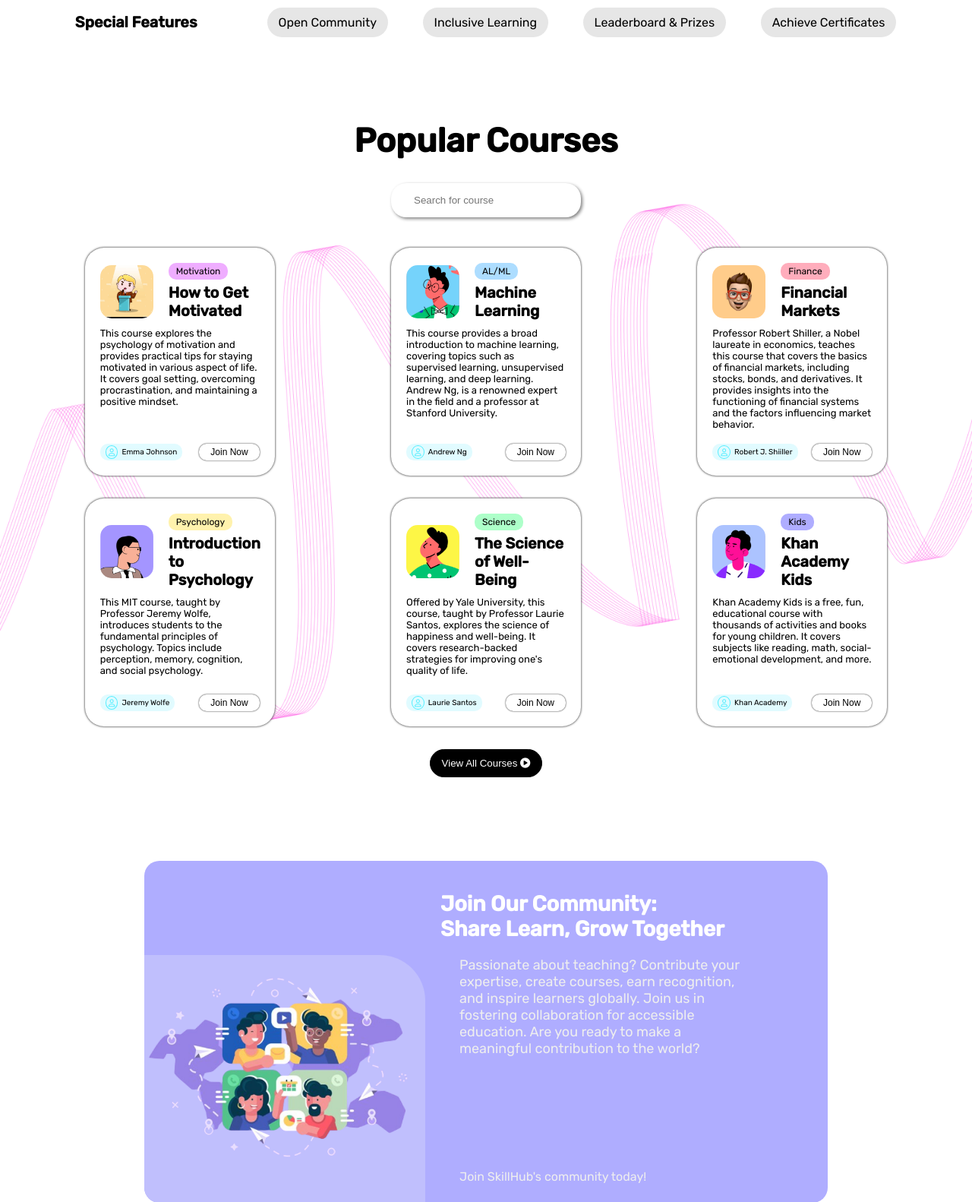
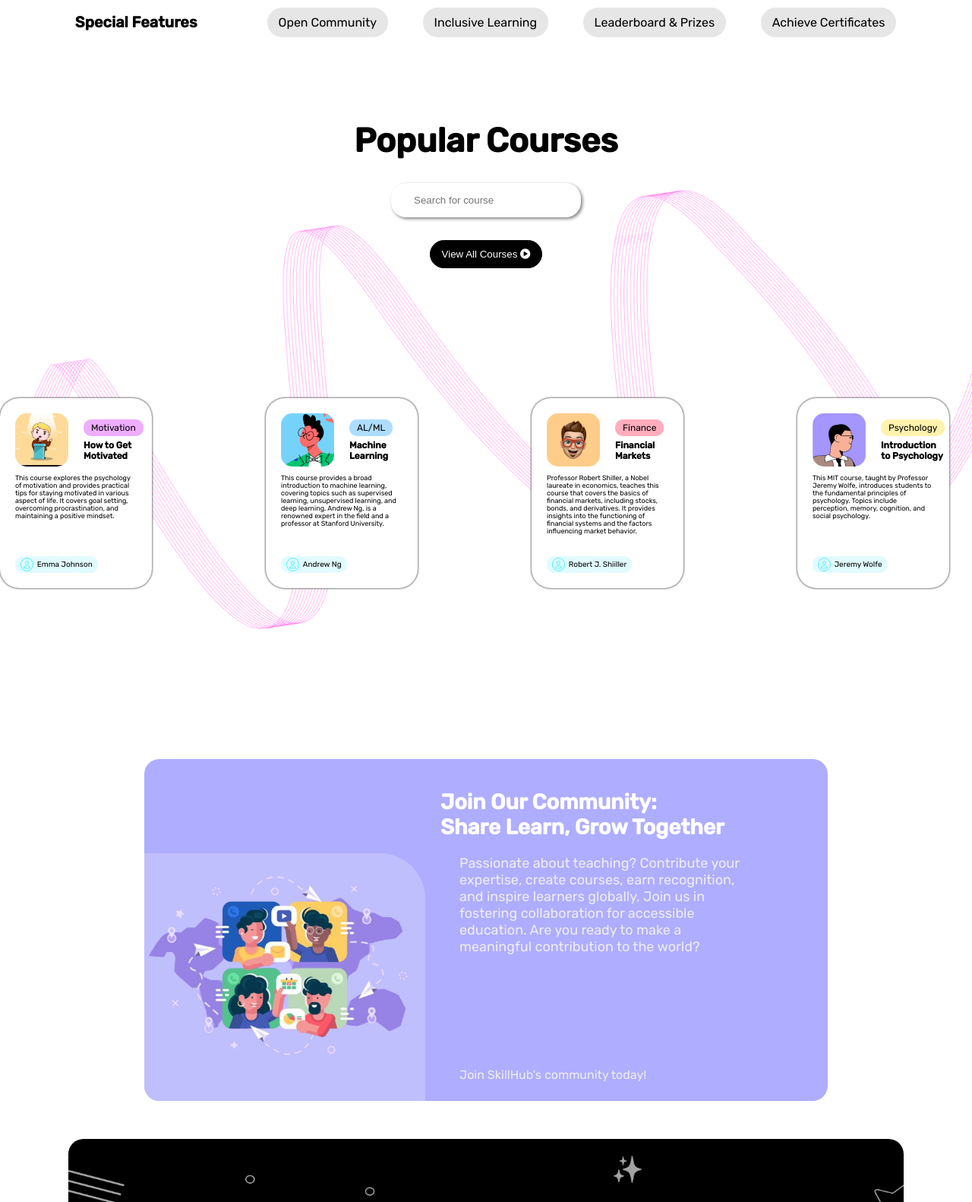
Before and after one commit to wilsonhow123/SkillHub, a PHP site: page /main.html in a window 1280 px wide. Shown: the part 1396-2978 px from the top of the page at 76% size. Run offline with PHP 8.4, Linux system fonts and the light colour scheme; some libraries are stand-ins or nearby versions; some web fonts are replaced.

Commit message:
changes to popular courses in main

```diff
--- a/css/main.css
+++ b/css/main.css
@@ -264,12 +264,14 @@
 .popular-courses {
   /* border: 1px solid; */
   margin-top: 80px;
-  height: fit-content;
+  height: 750px;
   padding: 10px 15px;
   display: flex;
   flex-direction: column;
   align-items: center;
   row-gap: 30px;
+  overflow: hidden;
+  position: relative;
 
   background-image: url(../img/bg-img/curvy-line.png);
   background-size: 100% 100%;
@@ -288,42 +290,119 @@
   box-shadow: 2px 2px 4px grey;
 }
 
-.courses {
-  margin-top: 10px;
-  /* border: 1px solid; */
-  display: flex;
-  flex-direction: column;
-  row-gap: 30px;
-  width: 100%;
-  max-width: 1200px;
+.popular-courses span {
+  display: none;
 }
 
-.courses-row-1,
-.courses-row-2 {
-  /* flex: 1; */
-  /* border: 1px solid blue; */
-  /* width: 100%; */
-  /* max-width: 1200px; */
+.courses {
+  position: absolute;
+  left: 0;
+  bottom: 0;
+  height: 500px;
   display: flex;
-  justify-content: space-around;
+  column-gap: 150px;
+  justify-content: center;
   align-items: center;
-  column-gap: 10px;
+  width: fit-content;
+  transition: all 1s;
 }
 
 .individual-course {
+  position: relative;
   box-shadow: 0 0 3px;
   background-color: white;
-  width: 25%;
-  min-width: 240px;
-  max-width: 250px;
+  width: 200px;
   /* height: 80%; */
-  height: 300px;
+  height: 250px;
   padding: 20px;
   border-radius: 25px;
   display: flex;
   flex-direction: column;
   justify-content: space-between;
   row-gap: 10px;
+  transition: all 0.7s;
+}
+
+#course1:target ~ .courses #slide1,
+#course2:target ~ .courses #slide2,
+#course3:target ~ .courses #slide3,
+#course4:target ~ .courses #slide4,
+#course5:target ~ .courses #slide5,
+#course6:target ~ .courses #slide6 {
+  width: 320px;
+  height: 350px;
+}
+
+#course1:target ~ .courses .title1,
+#course2:target ~ .courses .title2,
+#course3:target ~ .courses .title3,
+#course4:target ~ .courses .title4,
+#course5:target ~ .courses .title5,
+#course6:target ~ .courses .title6 {
+  font-size: 24px;
+}
+
+#course1:target ~ .courses .one,
+#course2:target ~ .courses .two,
+#course3:target ~ .courses .three,
+#course4:target ~ .courses .four,
+#course5:target ~ .courses .five,
+#course6:target ~ .courses .six {
+  font-size: 17px;
+}
+
+@media (min-width: 851px) {
+  #course1:target ~ .courses {
+    left: 40%;
+  }
+  #course2:target ~ .courses {
+    left: 20%;
+  }
+  #course3:target ~ .courses {
+    left: 0%;
+  }
+  #course4:target ~ .courses {
+    left: -22%;
+  }
+  #course5:target ~ .courses {
+    left: -43%;
+  }
+  #course6:target ~ .courses {
+    left: -64%;
+  }
+}
+
+@media (max-width: 849px) {
+  .courses {
+    column-gap: 70px;
+  }
+  #course1:target ~ .courses {
+    left: 30%;
+  }
+  #course2:target ~ .courses {
+    left: -1.5%;
+  }
+  #course3:target ~ .courses {
+    left: -34%;
+  }
+  #course4:target ~ .courses {
+    left: -67%;
+  }
+  #course5:target ~ .courses {
+    left: -98%;
+  }
+  #course6:target ~ .courses {
+    left: -130%;
+  }
+}
+
+.individual-course a {
+  /* border: 1px solid red; */
+  position: absolute;
+  top: 0;
+  bottom: 0;
+  left: 0;
+  right: 0;
 }
 
 .course-top-row {
@@ -374,14 +453,16 @@
 }
 
 .course-title h2 {
-  font-size: 20px;
+  font-size: 12px;
+  transition: all 1s;
 }
 
 .course-description {
   /* border: 1px solid green;` */
-  font-size: 13px;
+  font-size: 9px;
   flex: 1;
   overflow-y: auto;
+  transition: all 0.6s;
 }
 
 .author {
@@ -436,6 +517,15 @@
   background-color: white;
   color: black;
 }
+
+
+
+
+
+
+
+
+
 
 /* from here is community "purple" */
 .community {
--- a/main.html
+++ b/main.html
@@ -96,114 +96,128 @@
   <section class="popular-courses">
     <h1>Popular Courses</h1>
     <input type="text" placeholder="Search for course">
-    <div class="courses">
-      <div class="courses-row-1">
-        <div class="individual-course">
+    <span id="course1"></span>
+    <span id="course2"></span>
+    <span id="course3"></span>
+    <span id="course4"></span>
+    <span id="course5"></span>
+    <span id="course6"></span>
+
+    <section class="courses">
+      <div class="individual-course" id="slide1">
+        <a href="#course1"></a>
         <div class="course-top-row">
           <img src="img/course-img/course-img-1.png" alt="">
           <div class="course-title">
             <p id="motivation">Motivation</p>
-              <h2>How to Get <br> Motivated</h2>
+            <h2 class="title1">How to Get <br> Motivated</h2>
           </div>
         </div>
-          <p class="course-description">This course explores the psychology of motivation and provides practical tips for staying motivated in various aspect of life. It covers goal setting, overcoming procrastination, and maintaining a positive mindset.</p>
+        <p class="course-description one">This course explores the psychology of motivation and provides practical tips for staying motivated in various aspect of life. It covers goal setting, overcoming procrastination, and maintaining a positive mindset.</p>
         <div class="author">
           <div id="author-profile">
             <i class="fa-regular fa-user"></i>
             <p>Emma Johnson</p>
           </div>
-            <button id="join-now">Join Now</button>
+          <!-- <button id="join-now">Join Now</button> -->
         </div>
       </div>
-        <div class="individual-course">
+
+      <div class="individual-course" id="slide2">
+        <a href="#course2"></a>
         <div class="course-top-row">
           <img src="img/course-img/course-img-2.png" alt="">
           <div class="course-title">
             <p id="al">AL/ML</p>
-              <h2>Machine <br> Learning</h2>
+            <h2 class="title2">Machine <br> Learning</h2>
           </div>
         </div>
-          <p class="course-description">This course provides a broad introduction to machine learning, covering topics such as supervised learning, unsupervised learning, and deep learning. Andrew Ng, is a renowned expert in the field and a professor at Stanford University.</p>
+        <p class="course-description two">This course provides a broad introduction to machine learning, covering topics such as supervised learning, unsupervised learning, and deep learning. Andrew Ng, is a renowned expert in the field and a professor at Stanford University.</p>
         <div class="author">
-            <div id="author-profile"">
+          <div id="author-profile">
             <i class="fa-regular fa-user"></i>
             <p>Andrew Ng</p>
           </div>
-            <button id="join-now">Join Now</button>
+          <!-- <button id="join-now">Join Now</button> -->
         </div>
       </div>
-        <div class="individual-course">
+
+      <div class="individual-course" id="slide3">
+        <a href="#course3"></a>
         <div class="course-top-row">
           <img src="img/course-img/course-img-3.png" alt="">
           <div class="course-title">
             <p id="finance">Finance</p>
-              <h2>Financial <br> Markets</h2>
+            <h2 class="title3">Financial <br> Markets</h2>
           </div>
         </div>
-          <p class="course-description">Professor Robert Shiller, a Nobel laureate in economics, teaches this course that covers the basics of financial markets, including stocks, bonds, and derivatives. It provides insights into the functioning of financial systems and the factors influencing market behavior.</p>
+        <p class="course-description three">Professor Robert Shiller, a Nobel laureate in economics, teaches this course that covers the basics of financial markets, including stocks, bonds, and derivatives. It provides insights into the functioning of financial systems and the factors influencing market behavior.</p>
         <div class="author">
           <div id="author-profile">
             <i class="fa-regular fa-user"></i>
             <p>Robert J. Shiiller</p>
           </div>
-            <button id="join-now">Join Now</button>
+          <!-- <button id="join-now">Join Now</button> -->
         </div>
       </div>
-      </div>
-      <div class="courses-row-2">
-        <div class="individual-course">
+
+      <div class="individual-course" id="slide4">
+        <a href="#course4"></a>
         <div class="course-top-row">
           <img src="img/course-img/course-img-4.png" alt="">
           <div class="course-title">
             <p id="psychology">Psychology</p>
-              <h2>Introduction <br> to Psychology</h2>
+            <h2 class="title4">Introduction <br> to Psychology</h2>
           </div>
         </div>
-          <p class="course-description">This MIT course, taught by Professor Jeremy Wolfe, introduces students to the fundamental principles of psychology. Topics include perception, memory, cognition, and social psychology.</p>
+        <p class="course-description four">This MIT course, taught by Professor Jeremy Wolfe, introduces students to the fundamental principles of psychology. Topics include perception, memory, cognition, and social psychology.</p>
         <div class="author">
           <div id="author-profile">
             <i class="fa-regular fa-user"></i>
             <p>Jeremy Wolfe</p>
           </div>
-            <button id="join-now">Join Now</button>
+          <!-- <button id="join-now">Join Now</button> -->
         </div>
       </div>
-        <div class="individual-course">
+
+      <div class="individual-course" id="slide5">
+        <a href="#course5"></a>
         <div class="course-top-row">
           <img src="img/course-img/course-img-5.png" alt="">
           <div class="course-title">
             <p id="science">Science</p>
-              <h2>The Science <br> of Well-Being</h2>
+            <h2 class="title5">The Science <br> of Well-Being</h2>
           </div>
         </div>
-          <p class="course-description">Offered by Yale University, this course, taught by Professor Laurie Santos, explores the science of happiness and well-being. It covers research-backed strategies for improving one's quality of life.</p>
+        <p class="course-description five">Offered by Yale University, this course, taught by Professor Laurie Santos, explores the science of happiness and well-being. It covers research-backed strategies for improving one's quality of life.</p>
         <div class="author">
           <div id="author-profile">
             <i class="fa-regular fa-user"></i>
             <p>Laurie Santos</p>
           </div>
-            <button id="join-now">Join Now</button>
+          <!-- <button id="join-now">Join Now</button> -->
         </div>
       </div>
-        <div class="individual-course">
+
+      <div class="individual-course" id="slide6">
+        <a href="#course6"></a>
         <div class="course-top-row">
           <img src="img/course-img/course-img-6.png" alt="">
           <div class="course-title">
             <p id="kids">Kids</p>
-              <h2>Khan <br> Academy Kids</h2>
+            <h2 class="title6">Khan <br> Academy Kids</h2>
           </div>
         </div>
-          <p class="course-description">Khan Academy Kids is a free, fun, educational course with thousands of activities and books for young children. It covers subjects like reading, math, social-emotional development, and more.</p>
+        <p class="course-description six">Khan Academy Kids is a free, fun, educational course with thousands of activities and books for young children. It covers subjects like reading, math, social-emotional development, and more.</p>
         <div class="author">
           <div id="author-profile">
             <i class="fa-regular fa-user"></i>
             <p>Khan Academy</p>
           </div>
-            <button id="join-now">Join Now</button>
+          <!-- <button id="join-now">Join Now</button> -->
         </div>
       </div>
-      </div>
-    </div>
+    </section>
     <button id="view-courses">View All Courses <i class="fa-solid fa-circle-play"></i></button>
   </section>
 
```
Lines whose indentation alone changed are shown as unchanged.
